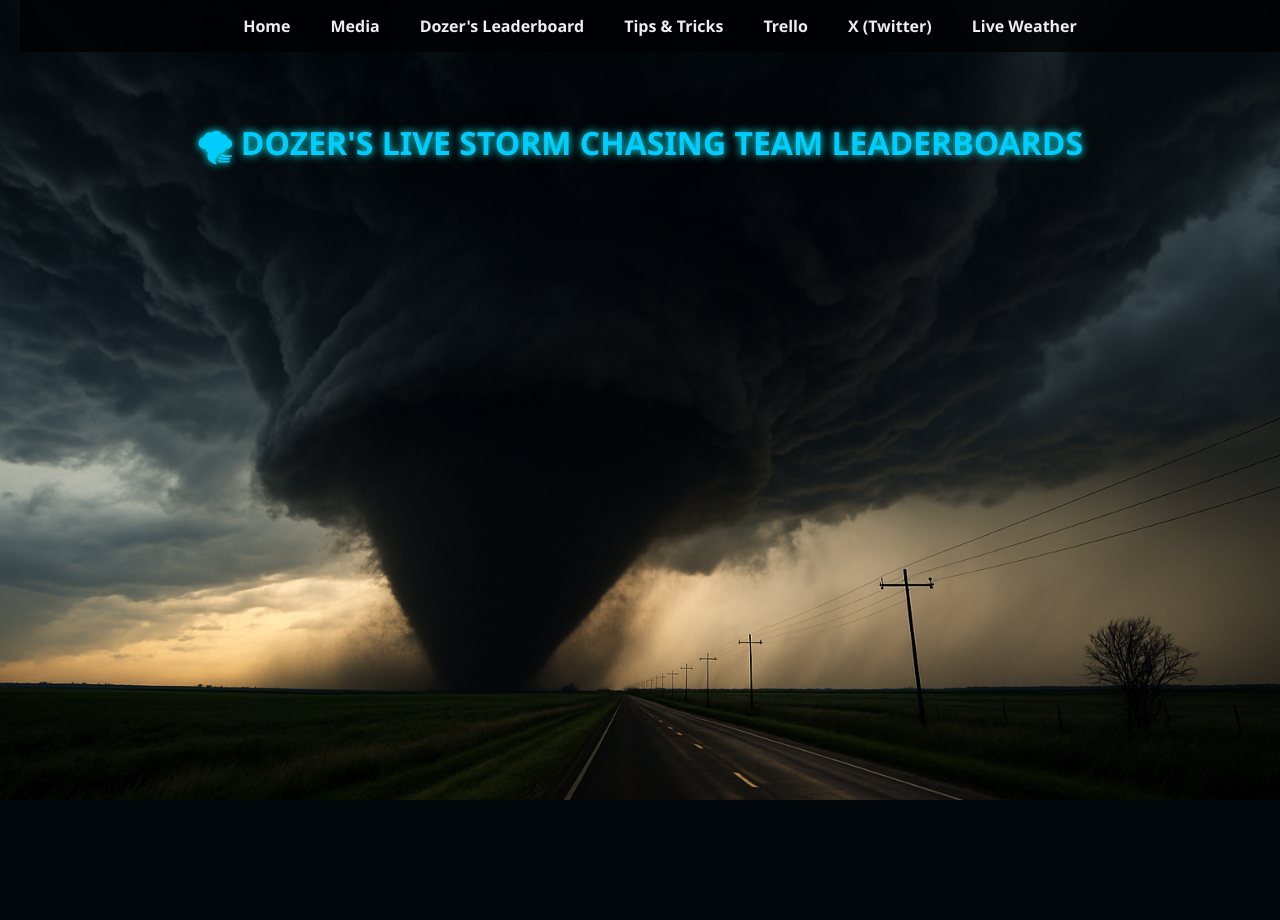
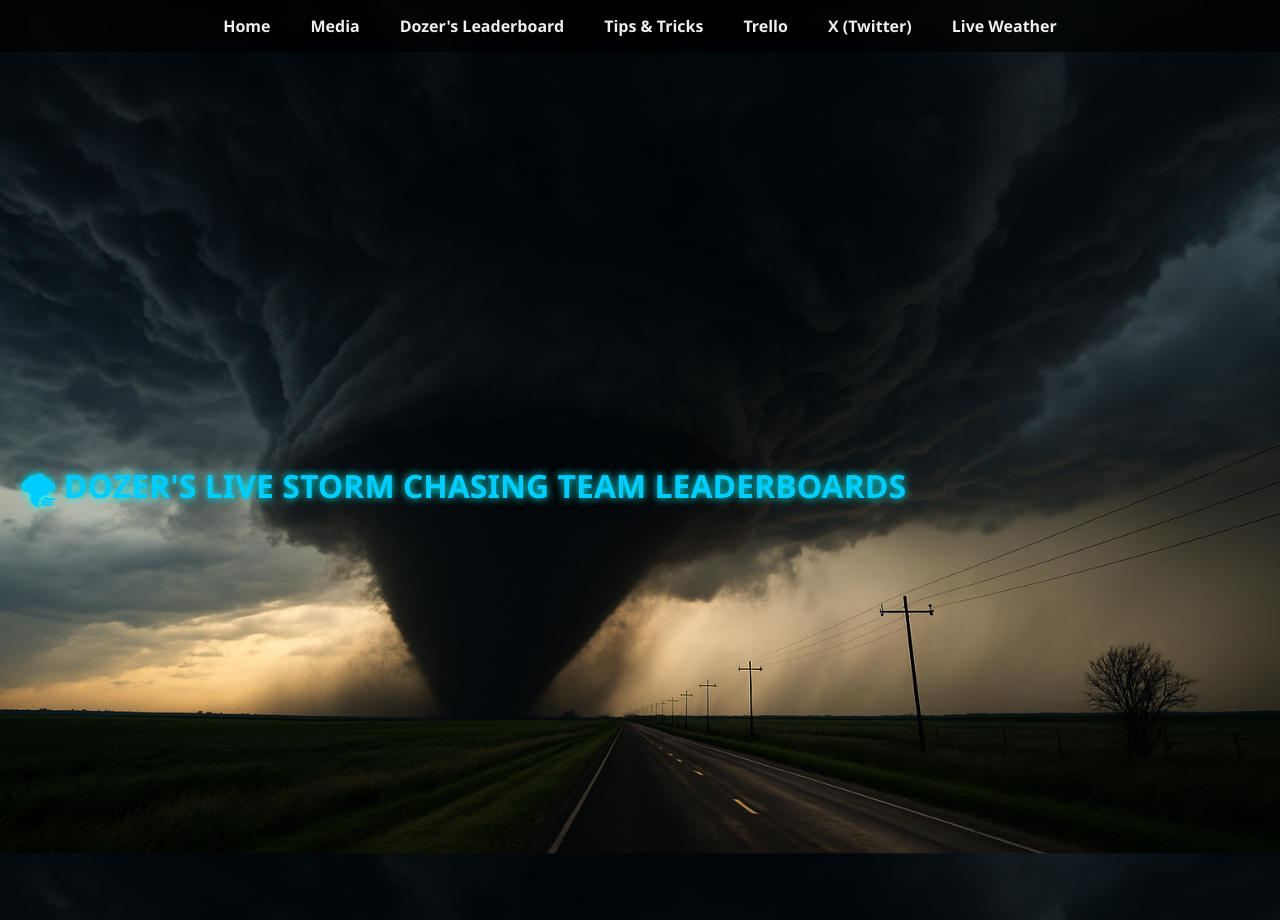
Before and after one commit to Reyos86/dozers-site, a Flask app: template templates/leaderboard.html in a window 1280 px wide. Before the commit the page ends 800 px from the top, so only its background shows below. Run offline with Flask 3, Linux system fonts and the light colour scheme; the template is opened without the code that fills it, so the values that code supplies are empty.

Commit message:
Update leaderboard.html

```diff
--- a/templates/leaderboard.html
+++ b/templates/leaderboard.html
@@ -5,6 +5,19 @@
   <meta charset="UTF-8">
   <title>Outbrk Leaderboards</title>
   <style>
+  body {
+    font-family: 'Segoe UI', Tahoma, Geneva, Verdana, sans-serif;
+    background: url("/static/background.jpg") no-repeat center center fixed;
+    background-size: cover;
+    color: #eee;
+    display: flex;
+    justify-content: center;
+    align-items: center;
+    height: 100vh;
+    margin: 0;
+    overflow: hidden; /* Prevent white space on scroll */
+  }
+
     body {
       margin: 0;
       padding: 100px 20px 20px;
```
